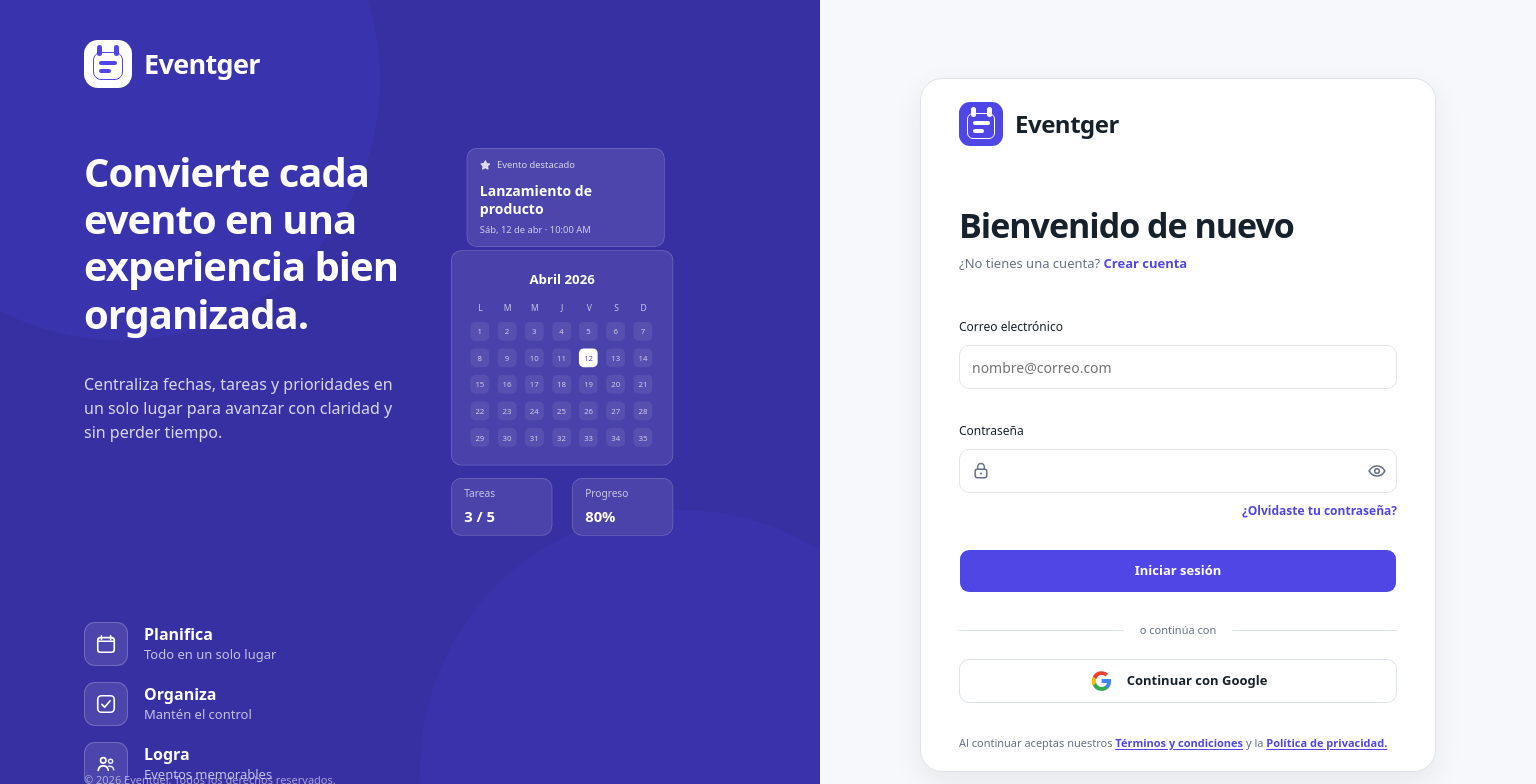
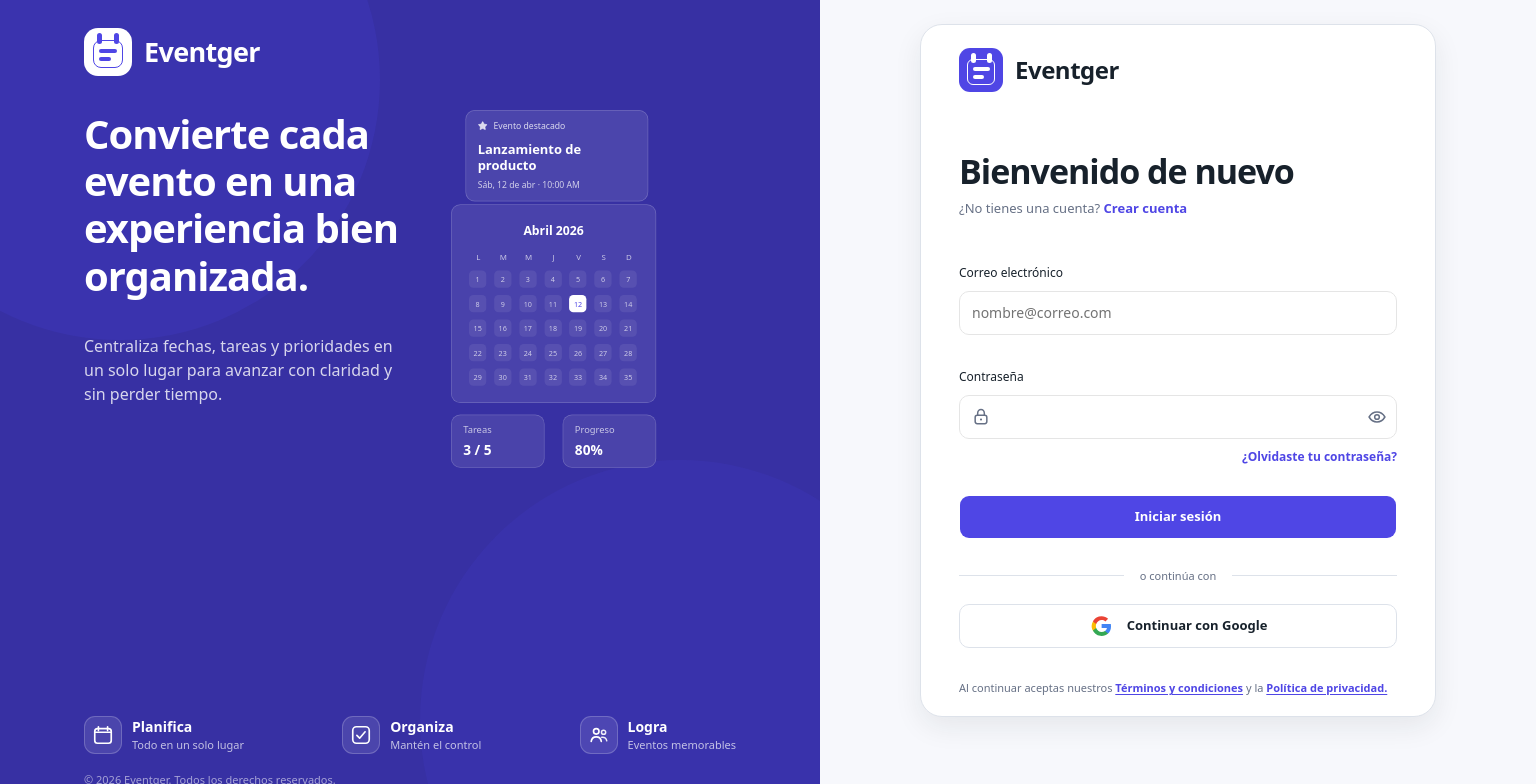
Before and after one commit to Eventger/frontend, a React (Vite) app: page / in a window 1536 px wide. Shown: the top 784 px of the page. Built offline with nearby package versions, Linux system fonts and the light colour scheme; no server answers.

Commit message:
fix(auth): evita recortes en pantallas de poca altura (#16)
* fix(auth): compacta panel en pantallas bajas

* fix(auth): estabiliza tarjeta entre escritorios

```diff
--- a/src/features/auth/components/AuthBrandPanel.tsx
+++ b/src/features/auth/components/AuthBrandPanel.tsx
@@ -41,7 +41,7 @@
         className="pointer-events-none absolute -bottom-[180px] right-[-120px] h-[520px] w-[520px]"
       />
 
-      <div className="relative z-10 mx-auto h-full w-full max-w-[820px] px-[clamp(64px,5.8vw,84px)] pt-[clamp(36px,5vh,52px)]">
+      <div className="auth-brand-inner relative z-10 mx-auto h-full w-full max-w-[820px] px-[clamp(64px,5.8vw,84px)] pt-[clamp(36px,5vh,52px)]">
         <div className="flex items-center gap-3">
           <AuthLogoMark inverse />
           <span className="text-[27px] font-semibold tracking-[-0.025em]">
@@ -49,7 +49,7 @@
           </span>
         </div>
 
-        <div className="mt-[clamp(58px,7.5vh,77px)] grid grid-cols-[minmax(280px,316px)_minmax(270px,285px)] gap-[clamp(24px,3.55vw,51px)]">
+        <div className="auth-brand-hero mt-[clamp(58px,7.5vh,77px)] grid grid-cols-[minmax(280px,316px)_minmax(270px,285px)] gap-[clamp(24px,3.55vw,51px)]">
           <div className="max-w-[316px]">
             <h2 className="text-pretty text-[clamp(36px,2.8vw,40px)] font-bold leading-[1.18] tracking-[-0.025em]">
               Convierte cada evento en una experiencia bien organizada.
@@ -118,8 +118,8 @@
 
         <div className="auth-brand-benefits absolute bottom-[147px] left-[clamp(64px,5.8vw,84px)] flex flex-col gap-8">
           {benefits.map((benefit) => (
-            <div key={benefit.title} className="flex items-center gap-4">
-              <span className="flex size-11 shrink-0 items-center justify-center rounded-[11px] border border-white/20 bg-white/10">
+            <div key={benefit.title} className="auth-brand-benefit flex items-center gap-4">
+              <span className="auth-brand-benefit-icon flex size-11 shrink-0 items-center justify-center rounded-[11px] border border-white/20 bg-white/10">
                 <img
                   src={benefit.icon}
                   alt=""
@@ -138,7 +138,7 @@
           ))}
         </div>
 
-        <p className="absolute bottom-[62px] left-[clamp(64px,5.8vw,84px)] text-[11px] text-white/55">
+        <p className="auth-brand-footer absolute bottom-[62px] left-[clamp(64px,5.8vw,84px)] text-[11px] text-white/55">
           © 2026 Eventger. Todos los derechos reservados.
         </p>
       </div>
--- a/src/features/auth/pages/LoginPage.tsx
+++ b/src/features/auth/pages/LoginPage.tsx
@@ -406,8 +406,8 @@
     <main className="auth-page flex min-h-svh bg-[#f7f8fc]">
       <AuthBrandPanel />
 
-      <section className="auth-form-shell flex min-h-svh min-w-0 flex-1 items-center justify-center px-4 py-4 sm:px-6 min-[1360px]:px-[clamp(32px,3.5vw,50px)] min-[1360px]:py-12">
-        <div className="auth-card flex w-full max-w-[516px] flex-col rounded-[22px] border border-[#dde2ea] bg-white px-5 pb-5 pt-[23px] shadow-[0_10px_28px_rgba(23,33,43,0.08)] sm:px-[38px]">
+      <section className="auth-form-shell flex min-h-svh min-w-0 flex-1 items-center justify-center px-4 py-4 sm:px-6 min-[1360px]:px-[clamp(24px,2.4vw,50px)] min-[1360px]:py-12">
+        <div className="auth-card flex w-full max-w-[516px] flex-col rounded-[22px] border border-[#dde2ea] bg-white px-5 pb-5 pt-[23px] shadow-[0_10px_28px_rgba(23,33,43,0.08)] sm:px-[38px] md:w-[516px] md:flex-none">
 
           {/* Logo superior */}
           <div className="flex items-center gap-3">
--- a/src/features/auth/pages/SignUpPage.tsx
+++ b/src/features/auth/pages/SignUpPage.tsx
@@ -361,8 +361,8 @@
       <main className="auth-page flex min-h-svh bg-[#f7f8fc]">
         <AuthBrandPanel />
 
-        <section className="auth-form-shell flex min-h-svh min-w-0 flex-1 items-center justify-center px-4 py-4 sm:px-6 min-[1360px]:px-[clamp(32px,3.5vw,50px)] min-[1360px]:py-12">
-          <div className="auth-card flex w-full max-w-[516px] flex-col rounded-[22px] border border-[#dde2ea] bg-white px-5 pb-5 pt-[23px] shadow-[0_10px_28px_rgba(23,33,43,0.08)] sm:px-[38px]">
+        <section className="auth-form-shell flex min-h-svh min-w-0 flex-1 items-center justify-center px-4 py-4 sm:px-6 min-[1360px]:px-[clamp(24px,2.4vw,50px)] min-[1360px]:py-12">
+          <div className="auth-card flex w-full max-w-[516px] flex-col rounded-[22px] border border-[#dde2ea] bg-white px-5 pb-5 pt-[23px] shadow-[0_10px_28px_rgba(23,33,43,0.08)] sm:px-[38px] md:w-[516px] md:flex-none">
             <div className="flex items-center gap-3">
               <AuthLogoMark size="small" />
 
@@ -487,8 +487,8 @@
     <main className="auth-page flex min-h-svh bg-[#f7f8fc]">
       <AuthBrandPanel />
 
-      <section className="auth-form-shell flex min-h-svh min-w-0 flex-1 items-center justify-center px-4 py-4 sm:px-6 min-[1360px]:px-[clamp(32px,3.5vw,50px)] min-[1360px]:py-12">
-        <div className="auth-card flex w-full max-w-[516px] flex-col rounded-[22px] border border-[#dde2ea] bg-white px-5 pb-5 pt-[23px] shadow-[0_10px_28px_rgba(23,33,43,0.08)] sm:px-[38px]">
+      <section className="auth-form-shell flex min-h-svh min-w-0 flex-1 items-center justify-center px-4 py-4 sm:px-6 min-[1360px]:px-[clamp(24px,2.4vw,50px)] min-[1360px]:py-12">
+        <div className="auth-card flex w-full max-w-[516px] flex-col rounded-[22px] border border-[#dde2ea] bg-white px-5 pb-5 pt-[23px] shadow-[0_10px_28px_rgba(23,33,43,0.08)] sm:px-[38px] md:w-[516px] md:flex-none">
 
           {/* Logo */}
           <div className="flex items-center gap-3">
--- a/src/index.css
+++ b/src/index.css
@@ -7,6 +7,7 @@
 
 :root {
   font-family:
+    "Geist Variable",
     system-ui,
     -apple-system,
     BlinkMacSystemFont,
@@ -135,21 +136,65 @@
 
 @media (min-width: 1360px) and (max-height: 850px) {
   .auth-page {
-    min-height: max(100svh, 850px);
+    height: 100svh;
+    min-height: 0;
+    overflow: hidden;
   }
 
   .auth-form-shell {
-    min-height: max(100svh, 850px);
+    height: 100%;
+    min-height: 0;
+    align-items: flex-start;
+    overflow-y: auto;
+    padding-block: 24px;
+  }
+
+  .auth-card {
+    margin-block: 0;
+  }
+
+  .auth-brand-inner {
+    padding-top: 28px;
+  }
+
+  .auth-brand-hero {
+    margin-top: 34px;
   }
 
   .auth-brand-artwork {
-    transform: scale(0.78);
+    transform: scale(0.72);
     transform-origin: top left;
   }
 
   .auth-brand-benefits {
-    bottom: 64px;
-    gap: 16px;
+    right: clamp(64px, 5.8vw, 84px);
+    bottom: 46px;
+    flex-direction: row;
+    justify-content: space-between;
+    gap: 12px;
+  }
+
+  .auth-brand-benefit {
+    min-width: 0;
+    gap: 10px;
+  }
+
+  .auth-brand-benefit-icon {
+    width: 38px;
+    height: 38px;
+  }
+
+  .auth-brand-benefit span span:first-child {
+    font-size: 14px;
+  }
+
+  .auth-brand-benefit span span:last-child {
+    font-size: 11px;
+    line-height: 16px;
+  }
+
+  .auth-brand-footer {
+    bottom: 12px;
   }
 }
 
```
